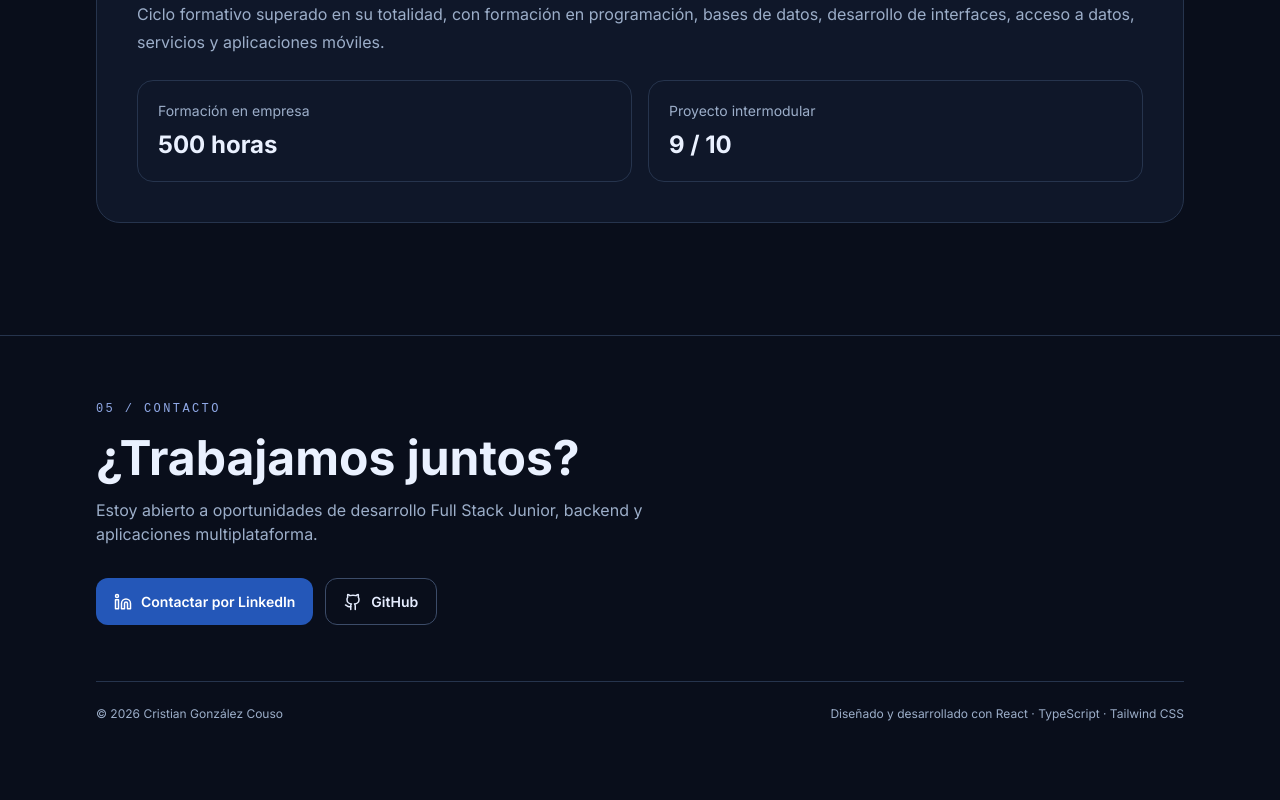
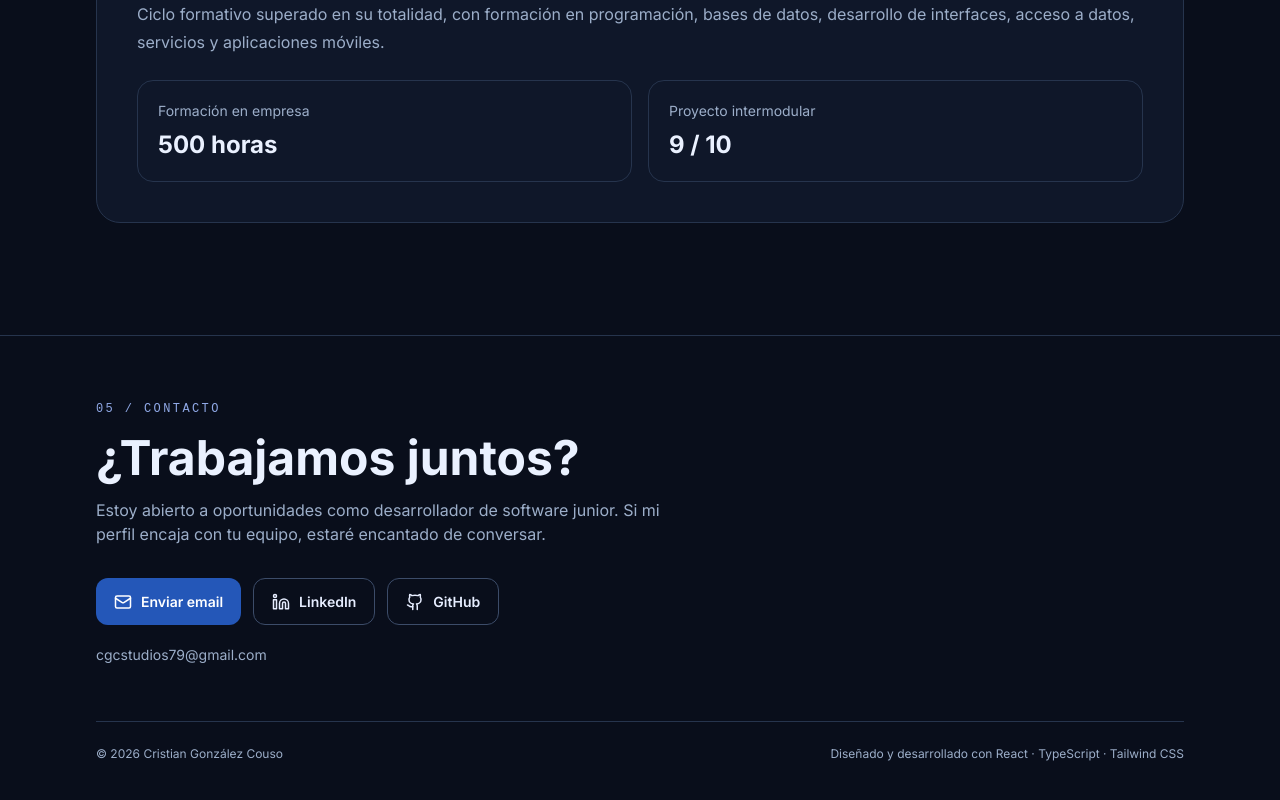
Before and after one commit to cgonzalezcouso/cristian-portfolio, a React (Vite) app: page / in a window 1280 px wide. Shown: the part 4941-5741 px from the top of the page. Built offline with nearby package versions, Linux system fonts and the light colour scheme.

Commit message:
feat: anadir contacto por email

```diff
--- a/src/components/Footer.tsx
+++ b/src/components/Footer.tsx
@@ -1,13 +1,72 @@
-import { Github, Linkedin } from 'lucide-react';
+import { Github, Linkedin, Mail } from 'lucide-react';
 import type { Locale } from './types';
 
 const GH = 'https://github.com/cgonzalezcouso';
 const LI = 'https://www.linkedin.com/in/cristian-gonzalez-couso/';
+const EMAIL = 'cgcstudios79@gmail.com';
 
 export default function Footer({ locale }: { locale: Locale }) {
-  return locale === 'es' ? (
-<footer id="contacto" className="border-t border-line mt-12"><div className="max-w-6xl mx-auto px-5 sm:px-8 py-16"><p className="section-label">05 / Contacto</p><h2 className="text-3xl sm:text-5xl font-bold mt-4">¿Trabajamos juntos?</h2><p className="text-muted mt-4 max-w-xl">Estoy abierto a oportunidades de desarrollo Full Stack Junior, backend y aplicaciones multiplataforma.</p><div className="flex flex-wrap gap-3 mt-8"><a href={LI} target="_blank" rel="noopener noreferrer" className="btn btn-primary"><Linkedin size={18}/> Contactar por LinkedIn</a><a href={GH} target="_blank" rel="noopener noreferrer" className="btn btn-outline"><Github size={18}/> GitHub</a></div><div className="border-t border-line mt-14 pt-6 flex flex-col sm:flex-row justify-between gap-3 text-xs text-muted"><span>© {new Date().getFullYear()} Cristian González Couso</span><span>Diseñado y desarrollado con React · TypeScript · Tailwind CSS</span></div></div></footer>
-  ) : (
-<footer id="contacto" className="border-t border-line mt-12"><div className="max-w-6xl mx-auto px-5 sm:px-8 py-16"><p className="section-label">05 / Contact</p><h2 className="text-3xl sm:text-5xl font-bold mt-4">Let’s work together</h2><p className="text-muted mt-4 max-w-xl">I am open to junior full-stack, backend and cross-platform development opportunities.</p><div className="flex flex-wrap gap-3 mt-8"><a href={LI} target="_blank" rel="noopener noreferrer" className="btn btn-primary"><Linkedin size={18} /> Contact me on LinkedIn</a><a href={GH} target="_blank" rel="noopener noreferrer" className="btn btn-outline"><Github size={18} /> GitHub</a></div><div className="border-t border-line mt-14 pt-6 flex flex-col sm:flex-row justify-between gap-3 text-xs text-muted"><span>© {new Date().getFullYear()} Cristian González Couso</span><span>Designed and built with React · TypeScript · Tailwind CSS</span></div></div></footer>
+  const isSpanish = locale === 'es';
+
+  return (
+    <footer id="contacto" className="border-t border-line mt-12">
+      <div className="max-w-6xl mx-auto px-5 sm:px-8 py-16">
+        <p className="section-label">
+          {isSpanish ? '05 / Contacto' : '05 / Contact'}
+        </p>
+
+        <h2 className="text-3xl sm:text-5xl font-bold mt-4">
+          {isSpanish ? '¿Trabajamos juntos?' : "Let's work together"}
+        </h2>
+
+        <p className="text-muted mt-4 max-w-xl">
+          {isSpanish
+            ? 'Estoy abierto a oportunidades como desarrollador de software junior. Si mi perfil encaja con tu equipo, estaré encantado de conversar.'
+            : "I'm open to junior software developer opportunities. If my profile is a good fit for your team, I'd be happy to connect."}
+        </p>
+
+        <div className="flex flex-wrap gap-3 mt-8">
+          <a href={`mailto:${EMAIL}`} className="btn btn-primary">
+            <Mail size={18} />
+            {isSpanish ? 'Enviar email' : 'Send email'}
+          </a>
+
+          <a
+            href={LI}
+            target="_blank"
+            rel="noopener noreferrer"
+            className="btn btn-outline"
+          >
+            <Linkedin size={18} />
+            LinkedIn
+          </a>
+
+          <a
+            href={GH}
+            target="_blank"
+            rel="noopener noreferrer"
+            className="btn btn-outline"
+          >
+            <Github size={18} />
+            GitHub
+          </a>
+        </div>
+
+        <p className="text-muted text-sm mt-5">
+          <a href={`mailto:${EMAIL}`} className="hover:underline">
+            {EMAIL}
+          </a>
+        </p>
+
+        <div className="border-t border-line mt-14 pt-6 flex flex-col sm:flex-row justify-between gap-3 text-xs text-muted">
+          <span>© {new Date().getFullYear()} Cristian González Couso</span>
+          <span>
+            {isSpanish
+              ? 'Diseñado y desarrollado con React · TypeScript · Tailwind CSS'
+              : 'Designed and built with React · TypeScript · Tailwind CSS'}
+          </span>
+        </div>
+      </div>
+    </footer>
   );
 }
```
